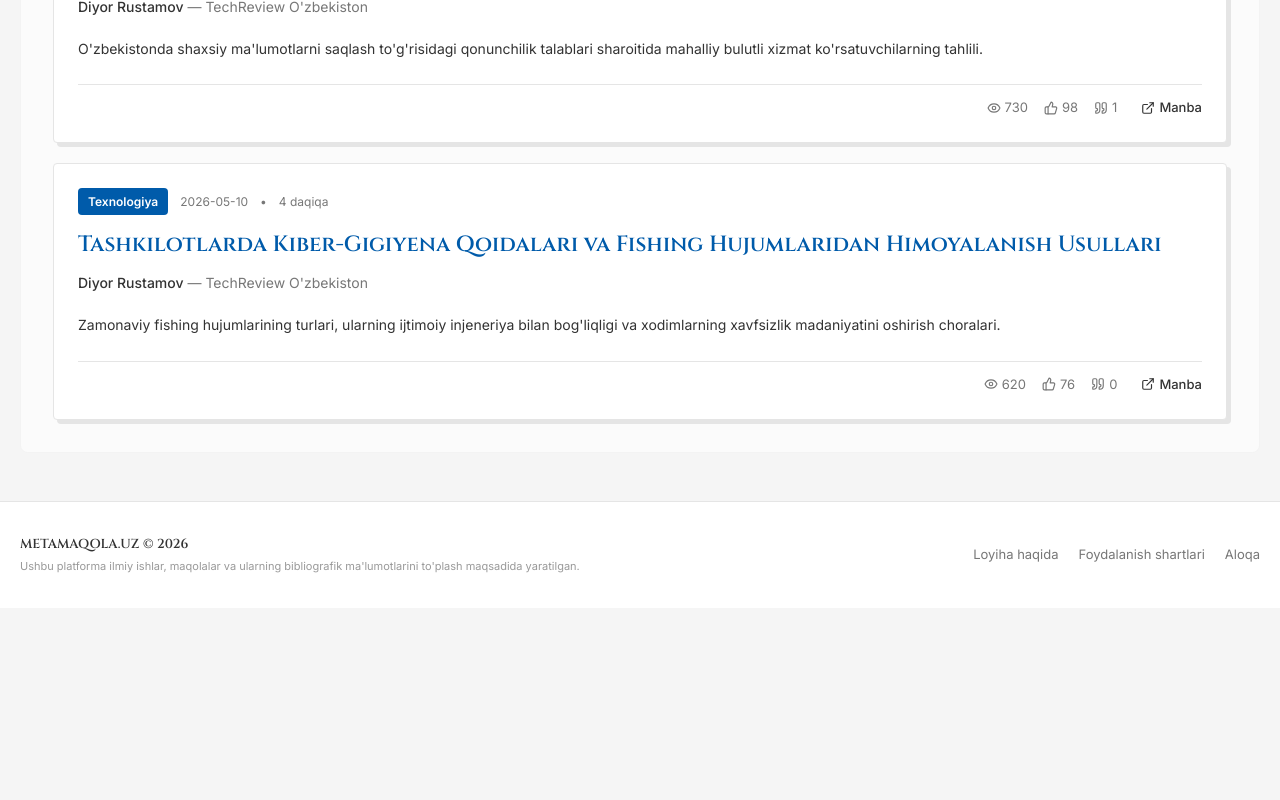
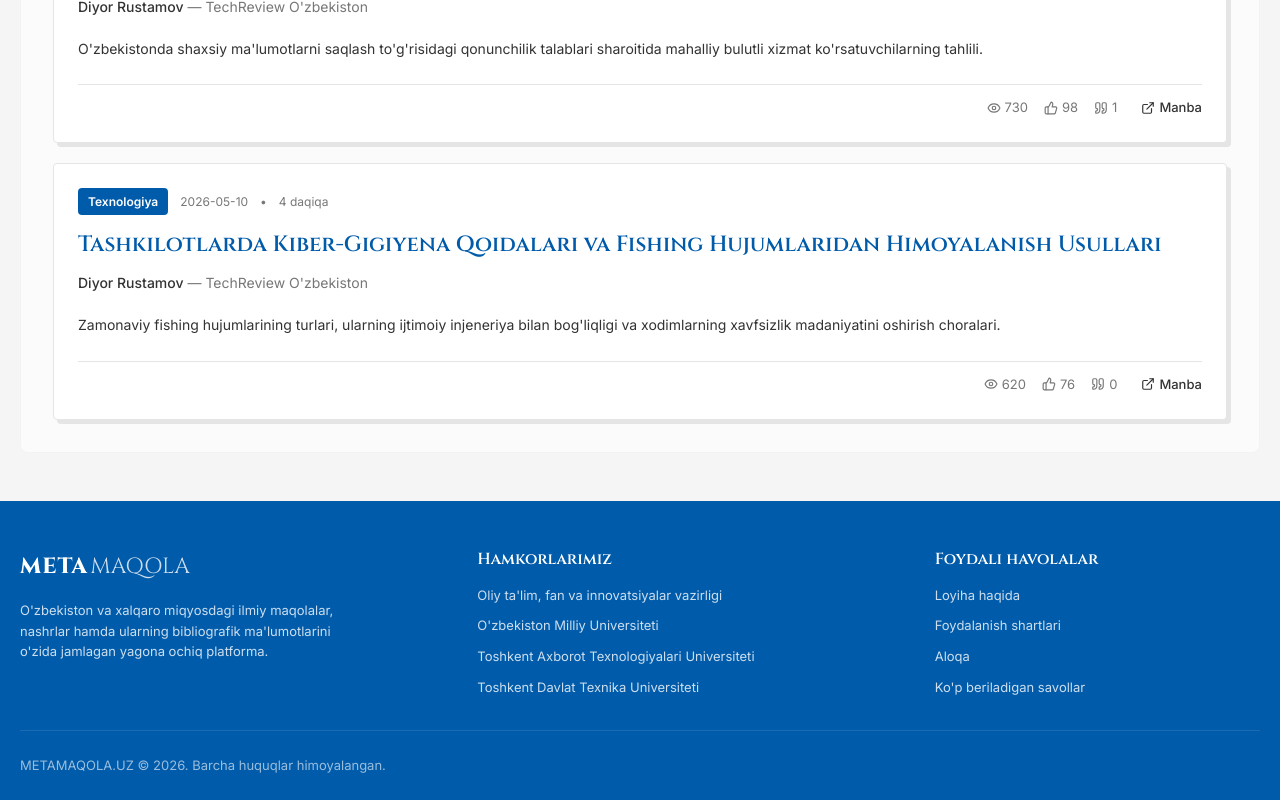
Before and after one commit to kvazar212121/maqola-frontend, a React (Vite) app: page / in a window 1280 px wide. Shown: the part 1773-2573 px from the top of the page. Before the commit the page ends 2381 px from the top, so only its background shows below. Built offline with nearby package versions, Linux system fonts and the light colour scheme.

Commit message:
feat: Update footer with new design and add Hamkorlarimiz section

```diff
--- a/src/App.tsx
+++ b/src/App.tsx
@@ -297,33 +297,68 @@ function App() {
 
       {/* Footer */}
       <footer style={{
-        borderTop: '1px solid var(--border-color)',
-        padding: '32px 0',
-        backgroundColor: 'var(--bg-panel)',
-        fontSize: '13px',
-        color: 'var(--text-secondary)'
+        backgroundColor: 'var(--accent-blue)',
+        color: 'white',
+        padding: '48px 0 24px 0',
+        fontSize: '14px',
+        borderTop: 'none'
       }}>
         <div className="app-container" style={{
+          maxWidth: '1400px',
+          margin: '0 auto',
           display: 'flex',
-          justifyContent: 'space-between',
-          alignItems: 'center',
-          flexWrap: 'wrap',
-          gap: '20px',
-          maxWidth: '1400px',
-          margin: '0 auto'
+          flexDirection: 'column',
+          gap: '32px'
         }}>
-          <div>
-            <p style={{ fontWeight: 600, color: 'var(--text-primary)', marginBottom: '4px', fontFamily: 'var(--font-heading)' }}>
-              METAMAQOLA.UZ © {new Date().getFullYear()}
+
+          <div style={{ display: 'flex', justifyContent: 'space-between', flexWrap: 'wrap', gap: '32px' }}>
+            <div style={{ flex: '1 1 300px' }}>
+              <div style={{ display: 'flex', alignItems: 'center', gap: '2px', marginBottom: '16px' }}>
+                <span style={{ fontFamily: 'var(--font-heading)', fontWeight: 800, fontSize: '22px', color: 'white', letterSpacing: '1px' }}>
+                  META
+                </span>
+                <span style={{ fontFamily: 'var(--font-heading)', fontWeight: 400, fontSize: '22px', color: 'rgba(255, 255, 255, 0.8)' }}>
+                  MAQOLA
+                </span>
+              </div>
+              <p style={{ color: 'rgba(255, 255, 255, 0.8)', fontSize: '13px', lineHeight: '1.6', maxWidth: '350px' }}>
+                O'zbekiston va xalqaro miqyosdagi ilmiy maqolalar, nashrlar hamda ularning bibliografik ma'lumotlarini o'zida jamlagan yagona ochiq platforma.
+              </p>
+            </div>
+
+            <div style={{ flex: '1 1 300px' }}>
+              <h4 style={{ fontFamily: 'var(--font-heading)', fontSize: '16px', fontWeight: 600, marginBottom: '16px', color: 'white' }}>Hamkorlarimiz</h4>
+              <ul style={{ listStyle: 'none', padding: 0, margin: 0, display: 'flex', flexDirection: 'column', gap: '10px', color: 'rgba(255, 255, 255, 0.8)', fontSize: '13px' }}>
+                <li>Oliy ta'lim, fan va innovatsiyalar vazirligi</li>
+                <li>O'zbekiston Milliy Universiteti</li>
+                <li>Toshkent Axborot Texnologiyalari Universiteti</li>
+                <li>Toshkent Davlat Texnika Universiteti</li>
+              </ul>
+            </div>
+
+            <div style={{ flex: '1 1 200px' }}>
+              <h4 style={{ fontFamily: 'var(--font-heading)', fontSize: '16px', fontWeight: 600, marginBottom: '16px', color: 'white' }}>Foydali havolalar</h4>
+              <div style={{ display: 'flex', flexDirection: 'column', gap: '10px', fontSize: '13px' }}>
+                <a href="#about" style={{ color: 'rgba(255,255,255,0.8)', textDecoration: 'none' }}>Loyiha haqida</a>
+                <a href="#terms" style={{ color: 'rgba(255,255,255,0.8)', textDecoration: 'none' }}>Foydalanish shartlari</a>
+                <a href="#contacts" style={{ color: 'rgba(255,255,255,0.8)', textDecoration: 'none' }}>Aloqa</a>
+                <a href="#faq" style={{ color: 'rgba(255,255,255,0.8)', textDecoration: 'none' }}>Ko'p beriladigan savollar</a>
+              </div>
+            </div>
+          </div>
+
+          <div style={{
+            borderTop: '1px solid rgba(255, 255, 255, 0.1)',
+            paddingTop: '24px',
+            display: 'flex',
+            justifyContent: 'space-between',
+            alignItems: 'center',
+            flexWrap: 'wrap',
+            gap: '16px'
+          }}>
+            <p style={{ fontSize: '13px', color: 'rgba(255, 255, 255, 0.6)' }}>
+              METAMAQOLA.UZ © {new Date().getFullYear()}. Barcha huquqlar himoyalangan.
             </p>
-            <p style={{ fontSize: '11px', color: 'var(--text-muted)' }}>
-              Ushbu platforma ilmiy ishlar, maqolalar va ularning bibliografik ma'lumotlarini to'plash maqsadida yaratilgan.
-            </p>
-          </div>
-          <div style={{ display: 'flex', gap: '20px' }}>
-            <a href="#about" className="hover-underline">Loyiha haqida</a>
-            <a href="#terms" className="hover-underline">Foydalanish shartlari</a>
-            <a href="#contacts" className="hover-underline">Aloqa</a>
           </div>
         </div>
       </footer>
```
